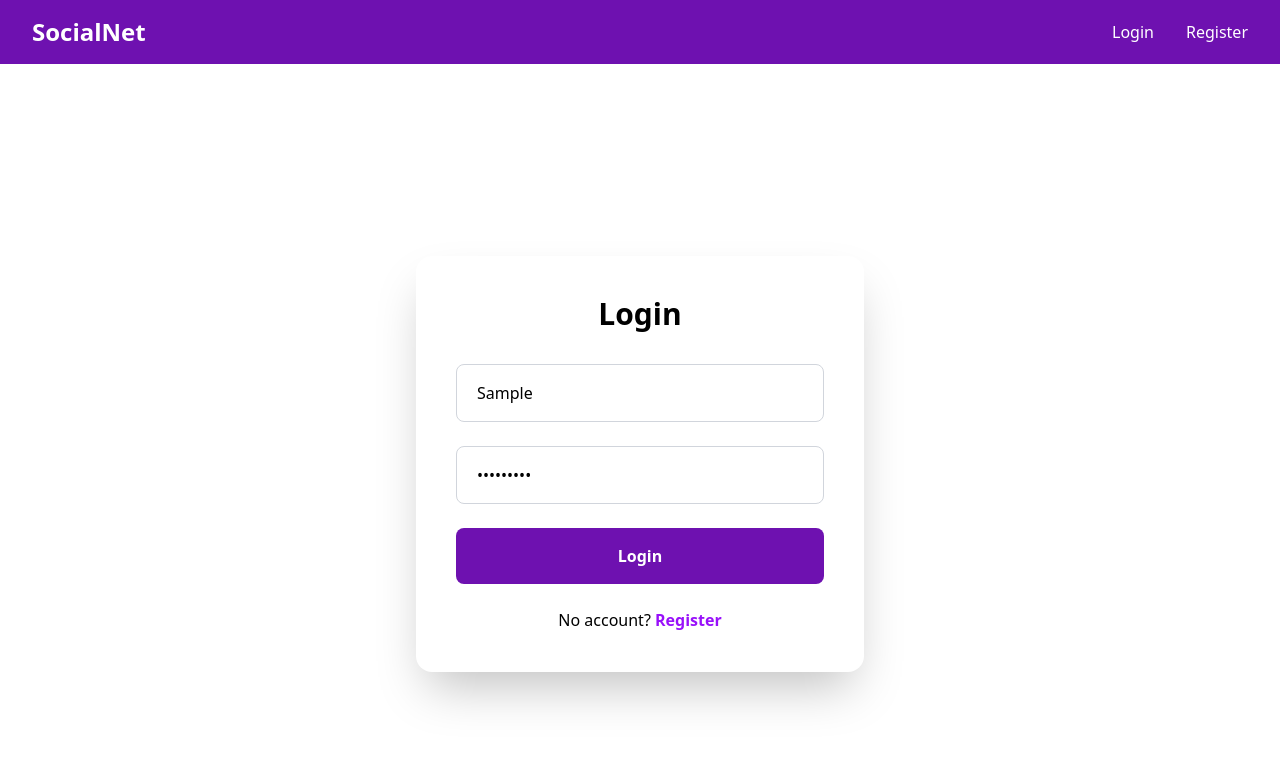
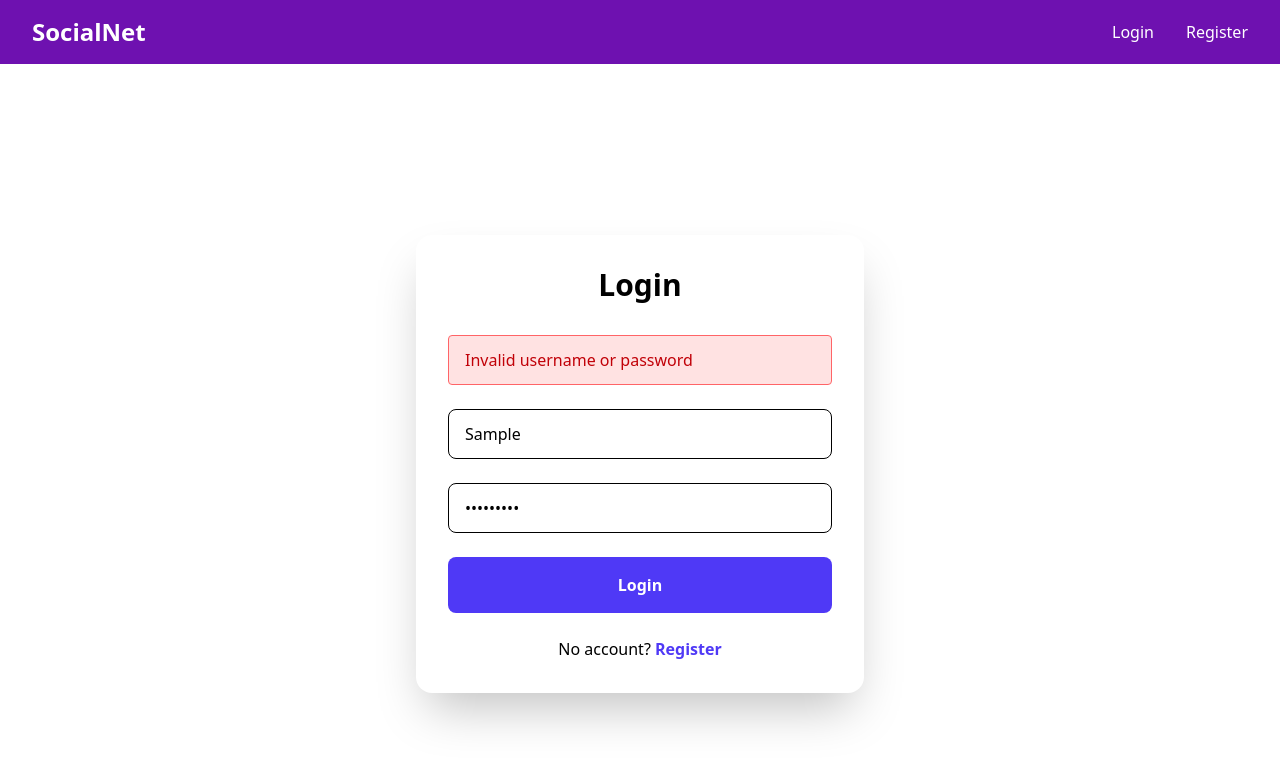
Before and after one commit to SajagGautam/SocialNetMiniProject, a React app in the folder Frontend/: page /login in a window 1280 px wide. Both pictures are taken after typing "Sample", "Sample123" into the empty fields and a click on the button "Login". Shown: the top 766 px of the page. Built offline with nearby package versions, Linux system fonts and the light colour scheme; no server answers; the HTML template or start-up script is replaced by a standard one.

Commit message:
Work On Storing The Token Locally

```diff
--- a/Frontend/src/pages/Login.jsx
+++ b/Frontend/src/pages/Login.jsx
@@ -1,34 +1,56 @@
-import React, { useState, useContext } from "react";
-import { AuthContext } from "../context/AuthContext";
-import { useNavigate, Link } from "react-router-dom";
+import React, { useState } from "react";
+import { Link, useNavigate } from "react-router-dom";
+import API from "../services/API";
 
 const Login = () => {
   const [username, setUsername] = useState("");
   const [password, setPassword] = useState("");
-  const { login } = useContext(AuthContext);
+  const [error, setError] = useState("");
   const navigate = useNavigate();
 
   const handleSubmit = async (e) => {
     e.preventDefault();
+    setError("");
+
+    if (!username || !password) {
+      setError("Please fill in both fields");
+      return;
+    }
+
     try {
-      await login(username, password);
+      const res = await API.post("/login", {
+        username: username.trim(),
+        password,
+      });
+
+      // Locally Storing The token
+      localStorage.setItem("token", res.data.token);
+
+      alert("Login successful!");
       navigate("/");
-    } catch {
-      alert("Invalid credentials");
+    } catch (err) {
+      setError(err.response?.data?.message || "Invalid username or password");
     }
   };
 
   return (
-    <div className="min-h-screen  flex items-center justify-center">
-      <div className="bg-white p-10 rounded-2xl shadow-2xl w-full max-w-md">
+    <div className="min-h-screen flex items-center justify-center px-4">
+      <div className="bg-white rounded-2xl shadow-2xl p-8 w-full max-w-md">
         <h2 className="text-3xl font-bold text-center mb-8">Login</h2>
+
+        {error && (
+          <div className="bg-red-100 border border-red-400 text-red-700 px-4 py-3 rounded mb-6">
+            {error}
+          </div>
+        )}
+
         <form onSubmit={handleSubmit} className="space-y-6">
           <input
             type="text"
             placeholder="Username"
             value={username}
             onChange={(e) => setUsername(e.target.value)}
-            className="w-full px-5 py-4 border border-gray-300 rounded-lg focus:outline-none focus:ring-2 focus:ring-blue-500"
+            className="w-full px-4 py-3 border rounded-lg focus:outline-none focus:ring-2 focus:ring-indigo-500"
             required
           />
           <input
@@ -36,18 +58,19 @@ const Login = () => {
             placeholder="Password"
             value={password}
             onChange={(e) => setPassword(e.target.value)}
-            className="w-full px-5 py-4 border border-gray-300 rounded-lg focus:outline-none focus:ring-2 focus:ring-blue-500"
+            className="w-full px-4 py-3 border rounded-lg focus:outline-none focus:ring-2 focus:ring-indigo-500"
             required
           />
           <button
             type="submit"
-            className="w-full bg-purple-800 text-white py-4 rounded-lg font-bold hover:bg-purple-700 transition"
+            className="w-full bg-indigo-600 text-white py-4 rounded-lg font-bold hover:bg-indigo-700"
           >
             Login
           </button>
         </form>
+
         <p className="text-center mt-6">
-          No account? <Link to="/register" className="text-purple-600 font-bold hover:underline">Register</Link>
+          No account? <Link to="/register" className="text-indigo-600 font-bold">Register</Link>
         </p>
       </div>
     </div>
```
